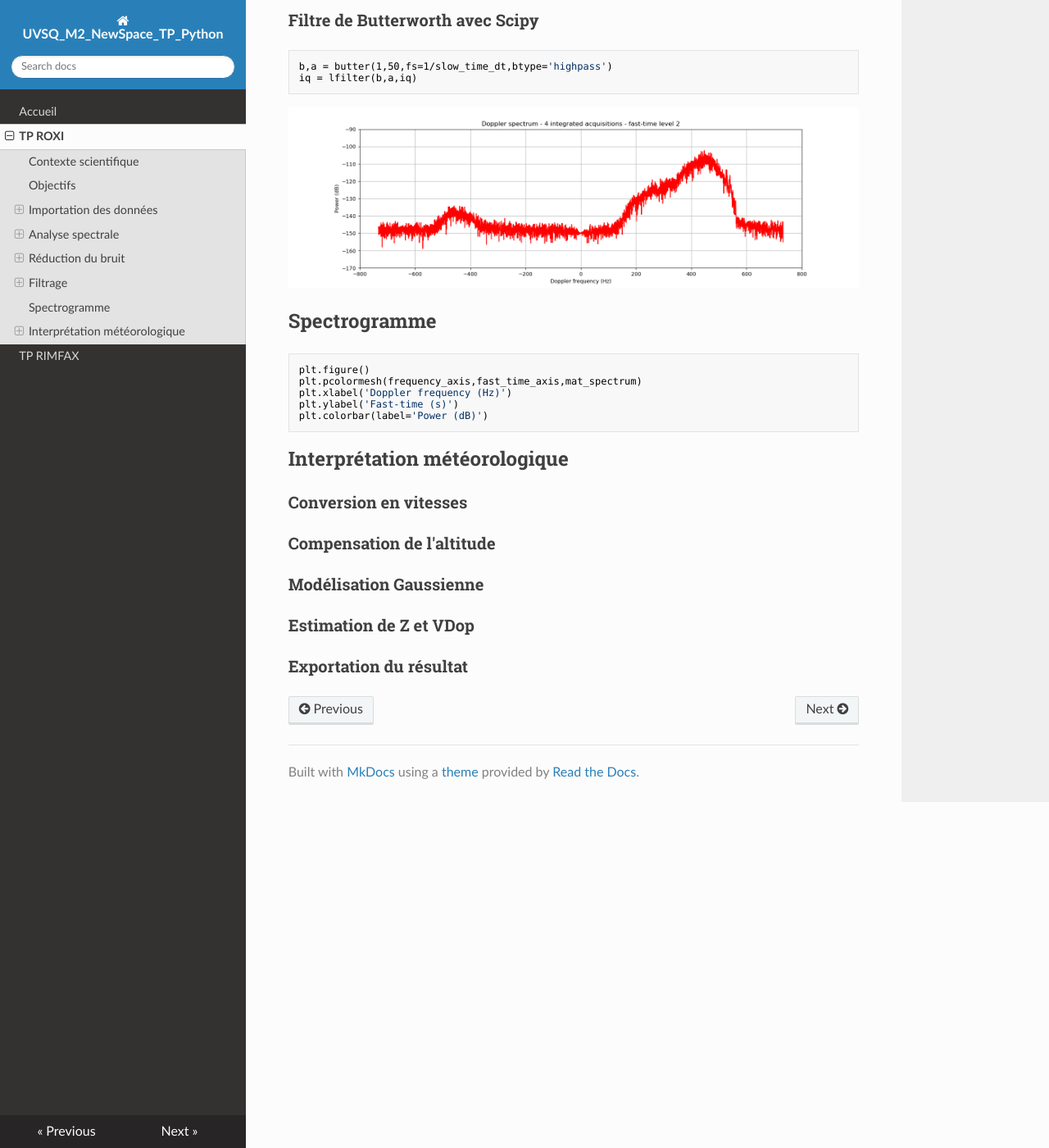
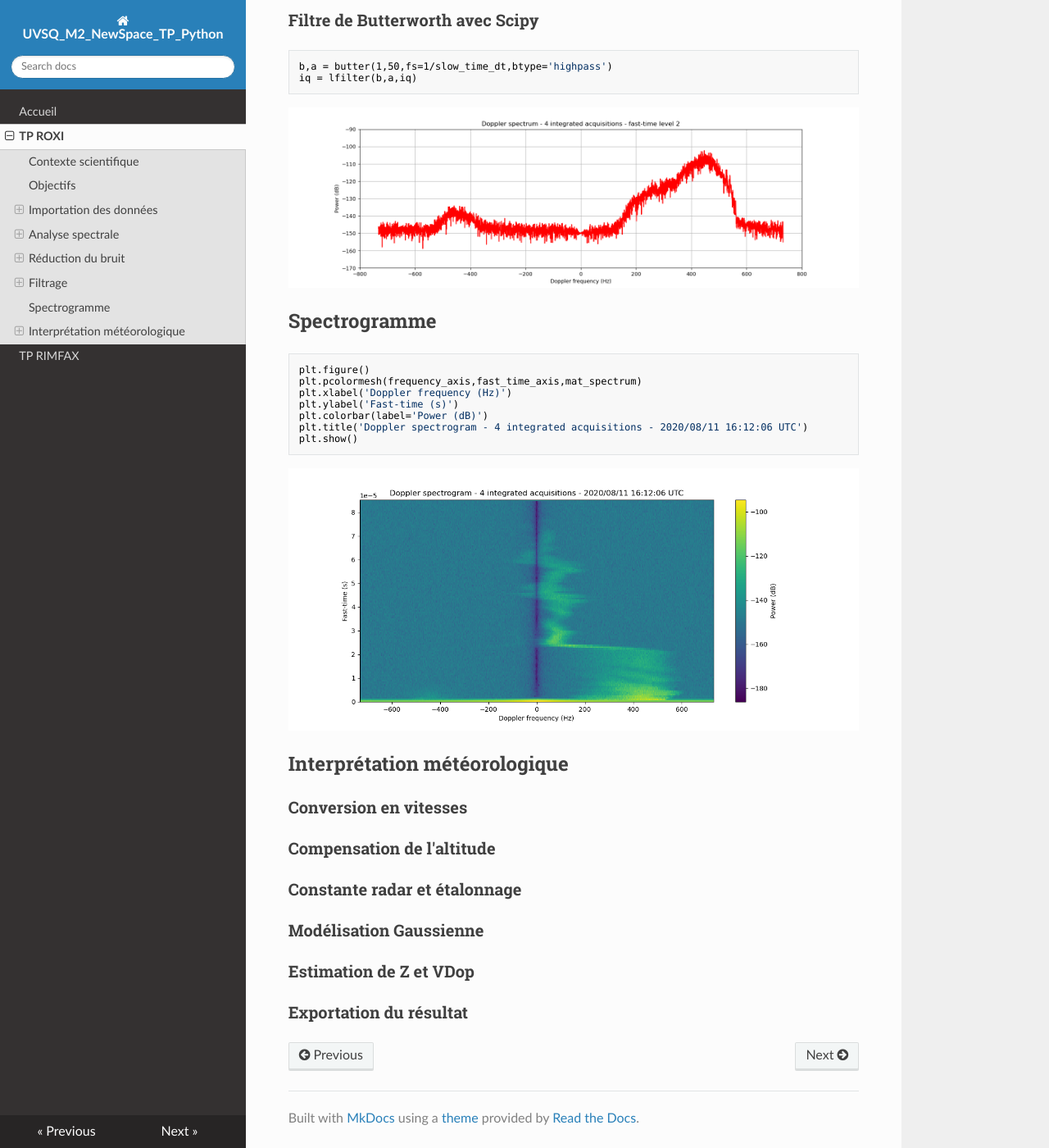
Before and after one commit to NicOudart/UVSQ_M2_NewSpace_TP_signal, an MkDocs documentation site: the page built from docs/TP_ROXI.md, in a window 1280 px wide and 1400 px high, scrolled down 5713 px. Shown: the whole window at 82% size. Built offline with MkDocs 1.6.1, drawn with Linux system fonts in a browser that asks for light colours; nearby versions of some CDN libraries.

```diff
--- a/docs/TP_ROXI.md
+++ b/docs/TP_ROXI.md
@@ -182,7 +182,11 @@
 plt.xlabel('Doppler frequency (Hz)')
 plt.ylabel('Fast-time (s)')
 plt.colorbar(label='Power (dB)')
+plt.title('Doppler spectrogram - 4 integrated acquisitions - 2020/08/11 16:12:06 UTC')
+plt.show()
 ~~~
+
+![Exemple de spectrogramme Doppler](img/ROXI_spectrogram_example.png)
 
 ## Interprétation météorologique
 
@@ -190,6 +194,8 @@
 
 ### Compensation de l'altitude
 
+### Constante radar et étalonnage
+
 ### Modélisation Gaussienne
 
 ### Estimation de Z et VDop
```
Also changed, not shown: docs/img/M2NS_logo.png, docs/img/favicon.ico (added).
